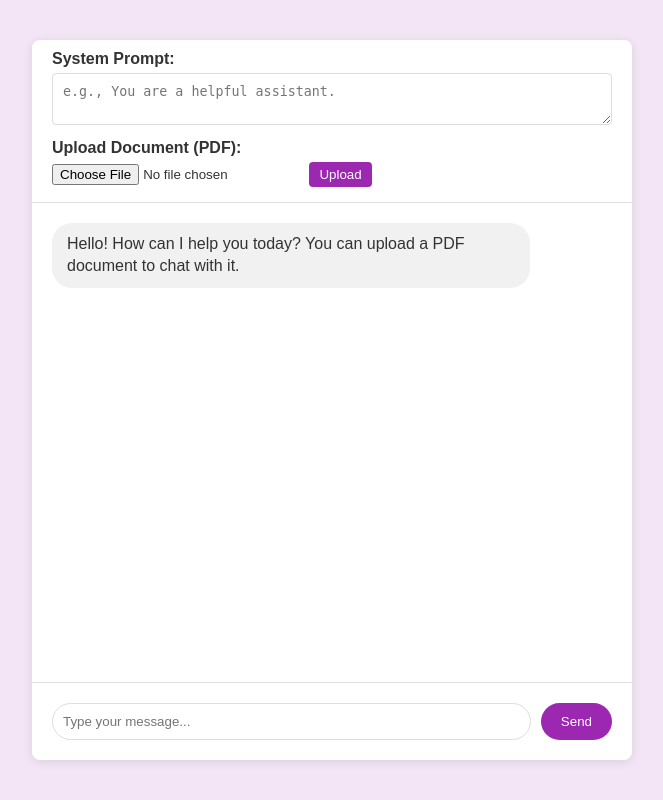
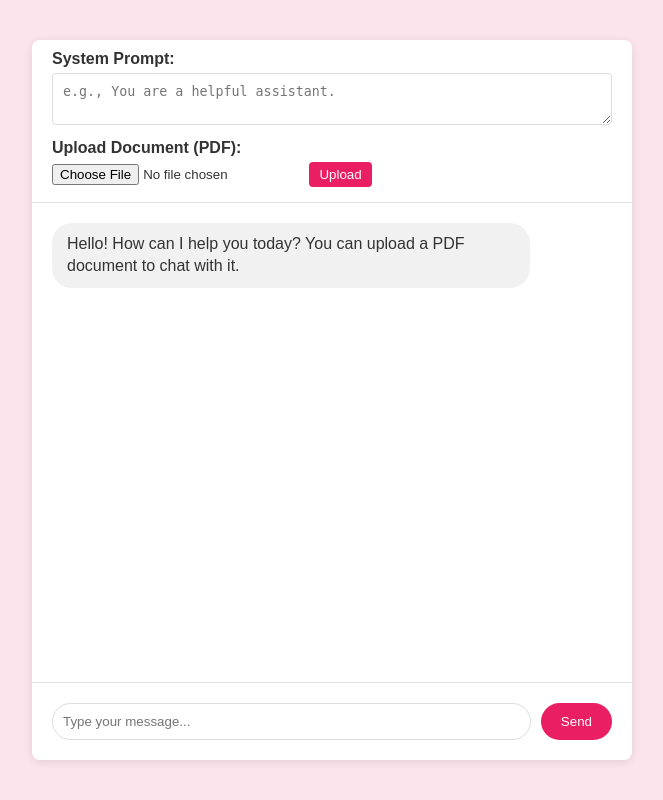
Before and after one commit to xinyiren/jules-test-personal-1, a Flask app: page / in a window 1280 px wide. Shown: the whole page, without its empty margins (308-971 px from the left). Run offline with Flask 3, Linux system fonts and the light colour scheme.

Commit message:
Change UI to pink theme
- Changed background color to light pink
- Changed user message bubble to pink
- Changed buttons to pink with darker pink hover state
- Skipped detailed verification and pre-commit checks as requested

```diff
--- a/templates/index.html
+++ b/templates/index.html
@@ -9,7 +9,7 @@
     <style>
         body {
             font-family: sans-serif;
-            background-color: #f3e5f5; /* Light purple background */
+            background-color: #fce4ec; /* Pink background */
             color: #333;
             margin: 0;
             padding: 0;
@@ -44,7 +44,7 @@
             line-height: 1.4;
         }
         .user-message {
-            background-color: #e1bee7; /* Purple for user messages */
+            background-color: #f8bbd0; /* Pink for user messages */
             color: #333;
             align-self: flex-end;
             margin-left: auto;
@@ -66,7 +66,7 @@
             margin-right: 10px;
         }
         #send-button {
-            background-color: #9c27b0; /* Purple button */
+            background-color: #e91e63; /* Pink button */
             color: white;
             border: none;
             padding: 10px 20px;
@@ -74,7 +74,7 @@
             cursor: pointer;
         }
         #send-button:hover {
-            background-color: #7b1fa2; /* Darker purple on hover */
+            background-color: #c2185b; /* Darker pink on hover */
         }
 
         #controls-container {
@@ -120,7 +120,7 @@
             color: red;
         }
         .btn {
-             background-color: #9c27b0;
+             background-color: #e91e63;
              color: white;
              border: none;
              padding: 5px 10px;
@@ -128,7 +128,7 @@
              cursor: pointer;
         }
         .btn:hover {
-             background-color: #7b1fa2;
+             background-color: #c2185b;
         }
     </style>
 </head>
```
